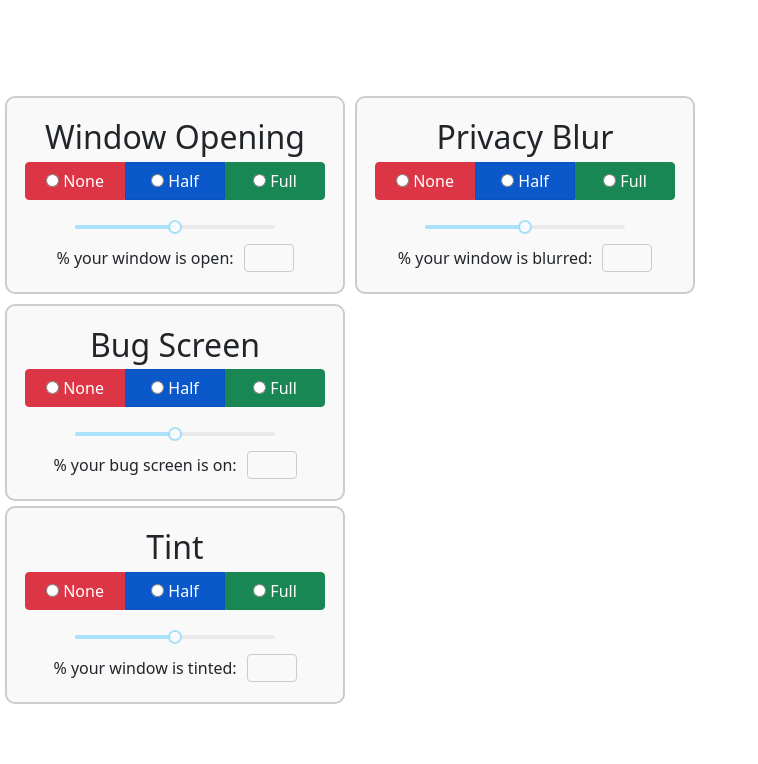
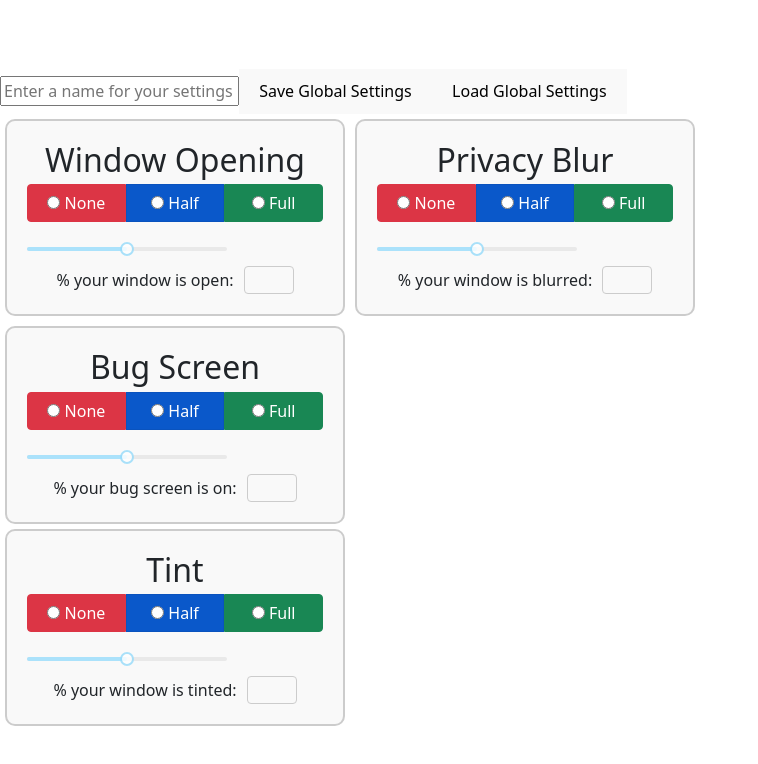
Before and after one commit to finnac/UIProject1SmartWindowTest, a React (Vite) app: page / in a window 1280 px wide. Shown: the top 764 px of the page, without its empty margins (0-758 px from the left). Built offline with nearby package versions, Linux system fonts and the light colour scheme.

Commit message:
Started Settings Saving Work

```diff
--- a/src/App.jsx
+++ b/src/App.jsx
@@ -1,35 +1,12 @@
 
 import React, { useState } from 'react';
 import ButtonOptions from './components/ButtonOptions'
-
+import SettingsManager from './components/SettingsManager';
 
 function App() {
   return (
-    <div>
-      <div class="hstack">
-      <ButtonOptions
-        title="Window Opening"
-        windowLabelText="% your window is open:" // Customizable label
-        nameoptions="options1"
-      />
-      <ButtonOptions
-        title="Privacy Blur"
-        windowLabelText="% your window is blurred:" // Customizable label
-        nameoptions="options4"
-      />
-      </div>
-
-      <ButtonOptions
-        title="Bug Screen"
-        windowLabelText="% your bug screen is on:" // Customizable label
-        nameoptions="options2"
-      />
-      <ButtonOptions
-        title="Tint"
-        windowLabelText="% your window is tinted:" // Customizable label
-        nameoptions="options3"
-      />
-
+    <div className="App">
+      <SettingsManager />
     </div>
   );
 }
--- a/src/components/ButtonOptions.jsx
+++ b/src/components/ButtonOptions.jsx
@@ -1,9 +1,9 @@
-import React, { useState } from 'react';
+import React, { useState, useEffect } from 'react';
 import Slider from 'rc-slider';
 import 'rc-slider/assets/index.css';
 import './ButtonOptions.css'; // Create a CSS file for additional styles
 
-function ButtonOptions({title, windowLabelText, nameoptions}) {
+function ButtonOptions({ title, windowLabelText, nameoptions }) {
   const [sliderValue, setSliderValue] = useState(50);
   const [textInput, setTextInput] = useState('');
 
@@ -21,12 +21,6 @@ function ButtonOptions({title, windowLabelText, nameoptions}) {
     }
     setSliderValue(value);
     setTextInput(value.toString());
-
-// Check if the input value matches a button value
-    const matchingButton = buttons.find(button => button.value.toString() === value.toString());
-    if (matchingButton) {
-      handleButtonClick(matchingButton.value);
-    }
   }
 
   const handleButtonClick = (value) => {
@@ -34,33 +28,46 @@ function ButtonOptions({title, windowLabelText, nameoptions}) {
     setTextInput(value.toString());
   }
 
-  const buttons = [
-    { id: "option1", label: "None", value: 0 },
-    { id: "option2", label: "Half", value: 50 },
-    { id: "option3", label: "Full", value: 100 },
-  ];
-
   return (
     <div className="control-wrapper">
-      <h2>{title}</h2> {/* Customizable Title */}
-      <div className="button-options-container">
+      <h2>{title}</h2>
       <div className="button-group">
-          {buttons.map((button) => (
         <label
-              key={button.id}
-              className={`btn ${button.value === 0 ? 'btn-danger' : button.value === 50 ? 'btn-primary' : 'btn-success'} ${sliderValue === button.value ? 'active' : ''}`}
+          className={`btn btn-danger ${sliderValue === 0 ? 'active' : ''}`}
         >
           <input
             type="radio"
             name={nameoptions}
-                value={button.value}
+            value={0}
             autoComplete="off"
-                onChange={() => handleButtonClick(button.value)}
-                checked={sliderValue === button.value && textInput === button.value.toString()}
-              />{" "}
-              {button.label}
+            onChange={() => handleButtonClick(0)}
+            checked={sliderValue === 0 && textInput === '0'}
+          /> None
         </label>
-          ))}
+        <label
+          className={`btn btn-primary ${sliderValue === 50 ? 'active' : ''}`}
+        >
+          <input
+            type="radio"
+            name={nameoptions}
+            value={50}
+            autoComplete="off"
+            onChange={() => handleButtonClick(50)}
+            checked={sliderValue === 50 && textInput === '50'}
+          /> Half
+        </label>
+        <label
+          className={`btn btn-success ${sliderValue === 100 ? 'active' : ''}`}
+        >
+          <input
+            type="radio"
+            name={nameoptions}
+            value={100}
+            autoComplete="off"
+            onChange={() => handleButtonClick(100)}
+            checked={sliderValue === 100 && textInput === '100'}
+          /> Full
+        </label>
       </div>
       <div className="slider-container" style={{ width: '200px' }}>
         <Slider min={0} max={100} value={sliderValue} onChange={handleSliderChange} />
@@ -74,7 +81,7 @@ function ButtonOptions({title, windowLabelText, nameoptions}) {
           style={{ maxWidth: '50px' }}
         />
       </div>
-      </div>
+
     </div>
   );
 }
--- /dev/null
+++ b/src/components/SettingsManager.jsx
@@ -0,0 +1,90 @@
+import React, { useState, useEffect } from 'react';
+import ButtonOptions from './ButtonOptions';
+
+function SettingsManager() {
+  const [globalSettings, setGlobalSettings] = useState({});
+  const [settingName, setSettingName] = useState('');
+
+  useEffect(() => {
+    const savedGlobalSettings = JSON.parse(localStorage.getItem('globalSettings'));
+    if (savedGlobalSettings) {
+      setGlobalSettings(savedGlobalSettings.settings);
+      setSettingName(savedGlobalSettings.name || '');
+    }
+  }, []);
+
+  const handleSaveGlobalSettings = (name) => {
+    const settingsToSave = {
+      name,
+      settings: globalSettings
+    };
+    localStorage.setItem('globalSettings', JSON.stringify(settingsToSave));
+    setSettingName('');
+  }
+
+  const handleLoadGlobalSettings = () => {
+    const savedSettings = JSON.parse(localStorage.getItem('globalSettings'));
+    if (savedSettings && savedSettings.settings) {
+      setGlobalSettings(savedSettings.settings);
+      setSettingName(savedSettings.name || '');
+    }
+  }
+
+  const handleButtonChange = (nameoptions, settings) => {
+    setGlobalSettings(prevSettings => ({
+      ...prevSettings,
+      [nameoptions]: settings
+    }));
+  }
+
+  return (
+    <div>
+      <div>
+        <input
+          type="text"
+          placeholder="Enter a name for your settings"
+          value={settingName}
+          onChange={(e) => setSettingName(e.target.value)}
+        />
+        <button onClick={() => handleSaveGlobalSettings(settingName)}>Save Global Settings</button>
+        <button onClick={handleLoadGlobalSettings}>Load Global Settings</button>
+      </div>
+      <div className="hstack">
+        <ButtonOptions
+          title="Window Opening"
+          windowLabelText="% your window is open:"
+          nameoptions="options1"
+          uniqueIdentifier="component1"
+          onChange={handleButtonChange}
+          globalSettings={globalSettings}
+        />
+        <ButtonOptions
+          title="Privacy Blur"
+          windowLabelText="% your window is blurred:"
+          nameoptions="options4"
+          uniqueIdentifier="component2"
+          onChange={handleButtonChange}
+          globalSettings={globalSettings}
+        />
+      </div>
+      <ButtonOptions
+        title="Bug Screen"
+        windowLabelText="% your bug screen is on:"
+        nameoptions="options2"
+        uniqueIdentifier="component3"
+        onChange={handleButtonChange}
+        globalSettings={globalSettings}
+      />
+      <ButtonOptions
+        title="Tint"
+        windowLabelText="% your window is tinted:"
+        nameoptions="options3"
+        uniqueIdentifier="component4"
+        onChange={handleButtonChange}
+        globalSettings={globalSettings}
+      />
+    </div>
+  );
+}
+
+export default SettingsManager;
```
Lines whose indentation alone changed are shown as unchanged.
